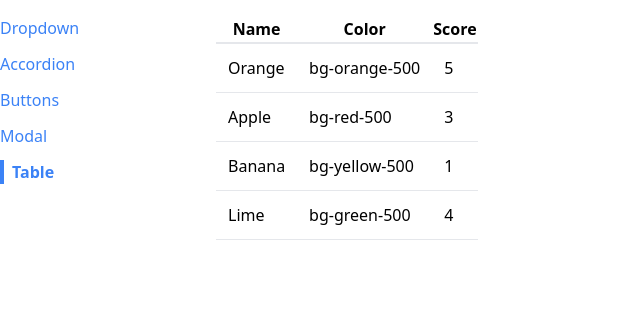
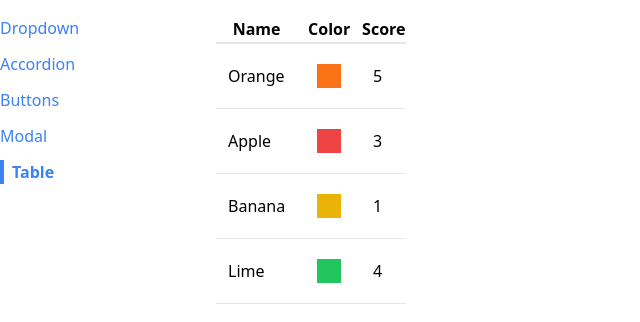
Before and after one commit to Pawelv9/comps, a React (Create React App) app: page /table in a window 1280 px wide. Shown: the top 322 px of the page, without its empty margins (0-640 px from the left). Built offline with nearby package versions, Linux system fonts and the light colour scheme.

Commit message:
nested maps & fixing the color

```diff
--- a/src/components/Table.js
+++ b/src/components/Table.js
@@ -6,14 +6,19 @@ function Table({ data, config }) {
     })
 
     const renderedRows = data.map(fruit => {
+        const renderedCells = config.map(column => {
+            return <td className='p-3' key={column.label}>{column.render(fruit)}</td>
+        })
+
         return (
             <tr className='border-b' key={fruit.name}>
-                <td className='p-3'>{config[0].render(fruit)}</td>
-                <td className='p-3'>
-                    {config[1].render(fruit)}
-                    {/*<div className={`p- 3 m-2 ${config[1].render(fruit)}`}></div>*/}
-                </td>
-                <td className='p-3'>{config[2].render(fruit)}</td>
+                {renderedCells}
+                {/*<td className='p-3'>{config[0].render(fruit)}</td>*/}
+                {/*<td className='p-3'>*/}
+                {/*    {config[1].render(fruit)}*/}
+                {/*    /!*<div className={`p- 3 m-2 ${config[1].render(fruit)}`}></div>*!/*/}
+                {/*</td>*/}
+                {/*<td className='p-3'>{config[2].render(fruit)}</td>*/}
             </tr>
         );
     });
--- a/src/pages/TablePage.js
+++ b/src/pages/TablePage.js
@@ -14,7 +14,7 @@ function TablePage() {
           render: (fruit) => fruit.name
         },
         { label: 'Color',
-          render: (fruit) => fruit.color
+          render: (fruit) => <div className={`p-3 m-2 ${fruit.color}`}></div>
         },
         { label: 'Score',
           render: (fruit) => fruit.score
```
